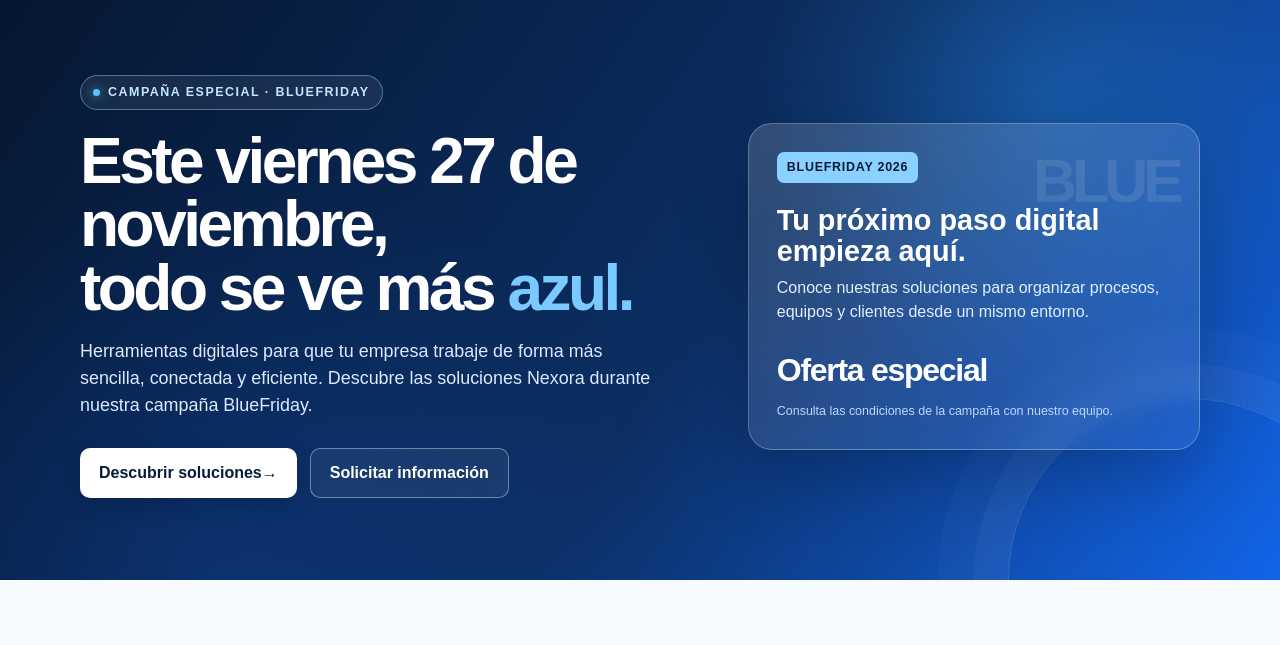
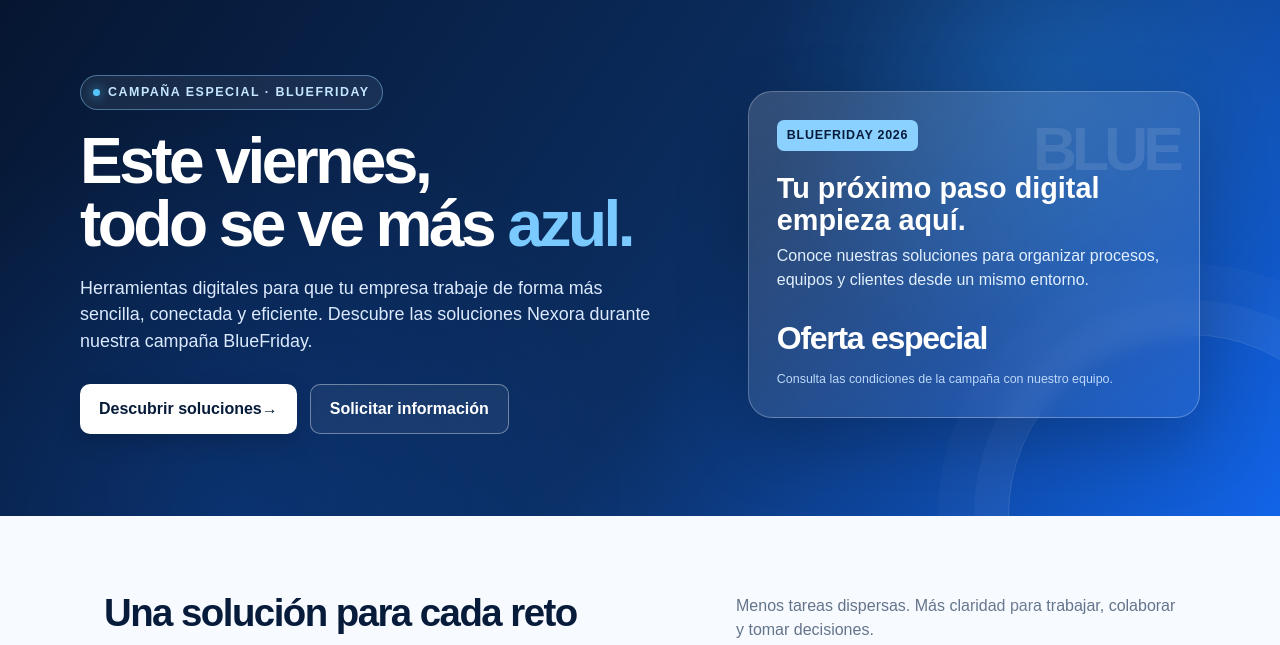
Before and after one commit to luisgimz/nexora-bluefriday, a plain HTML site: page index.html in a window 1280 px wide. Shown: the part 115-760 px from the top of the page. Drawn offline with Linux system fonts and the light colour scheme.

```diff
--- a/index.html
+++ b/index.html
@@ -31,7 +31,7 @@
           <span class="eyebrow">
             <span class="eyebrow-dot" aria-hidden="true"></span> Campaña especial · BlueFriday
           </span>
-          <h1 id="hero-title">Este viernes 27 de noviembre,<br>todo se ve más <span class="blue">azul.</span></h1>
+          <h1 id="hero-title">Este viernes,<br>todo se ve más <span class="blue">azul.</span></h1>
           <p class="hero-copy">
             Herramientas digitales para que tu empresa trabaje de forma más sencilla, conectada y eficiente. Descubre las soluciones Nexora durante nuestra campaña BlueFriday.
           </p>
```
